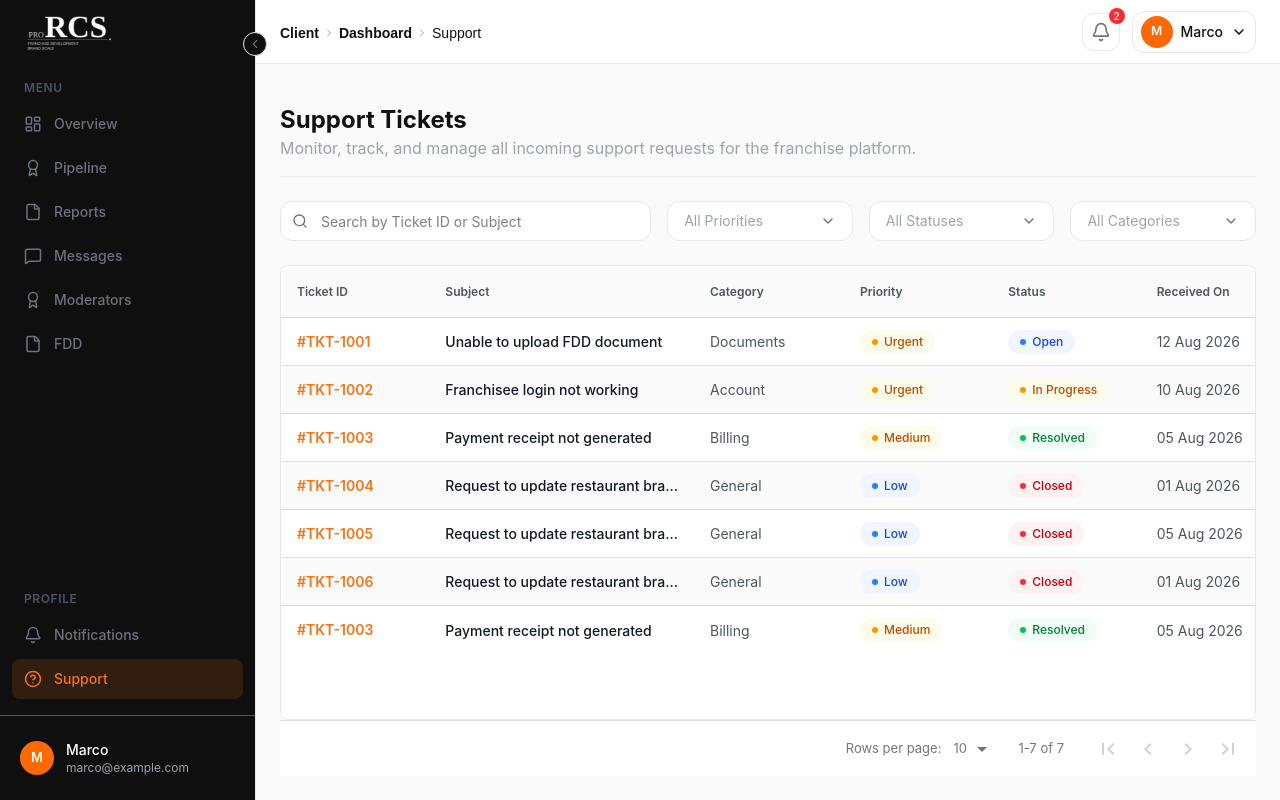
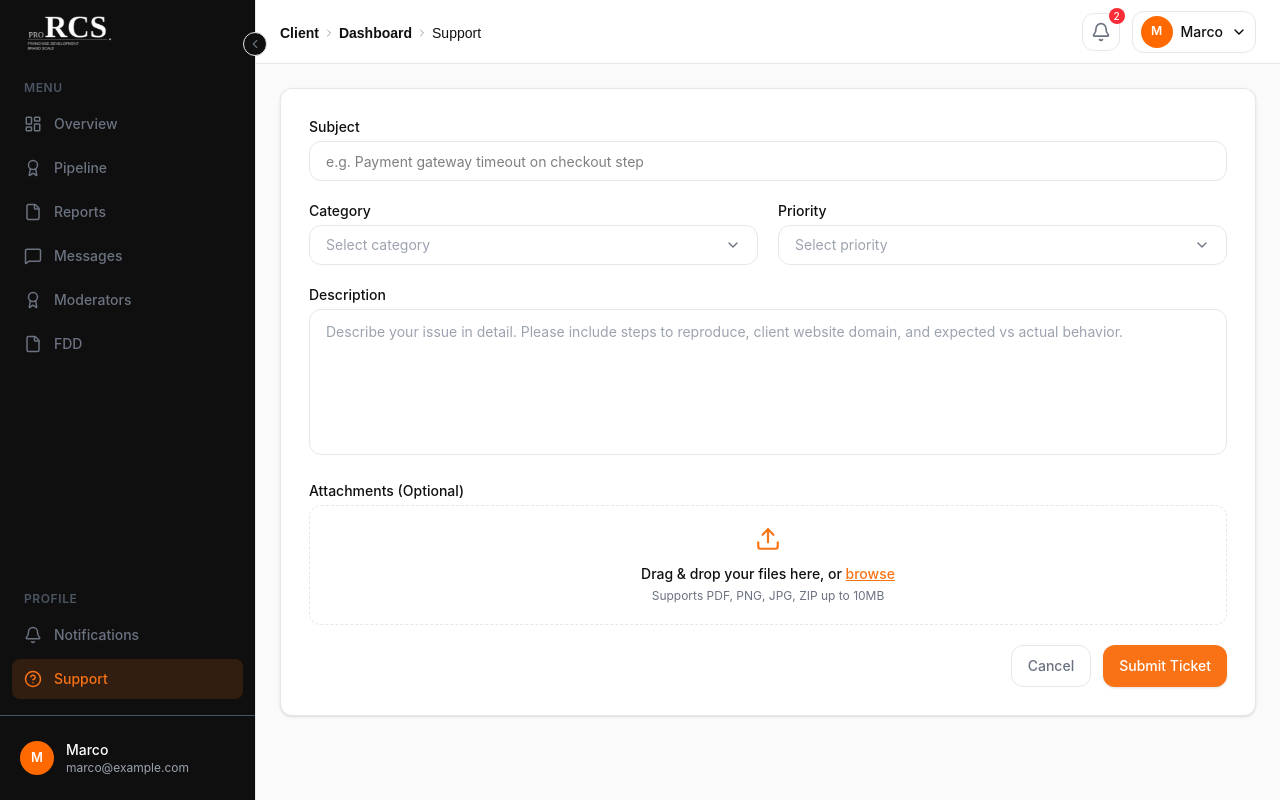
Before and after one commit to hamza-nafasat/rcs-frontend, a React (Vite) app: page /client/dashboard/support in a window 1280 px wide. Built offline with nearby package versions, Linux system fonts and the light colour scheme.

Commit message:
Support Added

```diff
--- a/src/components/shared/FileUpload.jsx
+++ b/src/components/shared/FileUpload.jsx
@@ -1,23 +1,46 @@
 import { Upload, X } from "lucide-react";
-import { useRef } from "react";
+import { useRef, useState } from "react";
 
 const FileUpload = ({
   label,
-  accept = "application/pdf",
-  hint = "PDF up to 10MB",
+  accept = ".pdf,.png,.jpg,.jpeg,.zip",
+  hint = "Supports PDF, PNG, JPG, ZIP up to 10MB",
   file,
   onFileChange,
 }) => {
   const inputRef = useRef(null);
+  const [isDragging, setIsDragging] = useState(false);
+
+  const handleFile = (selectedFile) => {
+    if (!selectedFile) return;
+
+    const maxSize = 10 * 1024 * 1024;
+
+    if (selectedFile.size > maxSize) {
+      return;
+    }
+
+    onFileChange(selectedFile);
+  };
 
   const handleChange = (e) => {
-    onFileChange(e.target.files?.[0] || null);
+    handleFile(e.target.files?.[0]);
+  };
+
+  const handleDrop = (e) => {
+    e.preventDefault();
+    setIsDragging(false);
+
+    const droppedFile = e.dataTransfer.files?.[0];
+    handleFile(droppedFile);
   };
 
   const handleClear = () => {
     onFileChange(null);
 
-    if (inputRef.current) inputRef.current.value = "";
+    if (inputRef.current) {
+      inputRef.current.value = "";
+    }
   };
 
   return (
@@ -28,7 +51,19 @@ const FileUpload = ({
         </label>
       )}
 
-      <div className="rounded-xl border border-dashed border-[#E5E7EB] bg-white px-4 py-6">
+      <div
+        onDragOver={(e) => {
+          e.preventDefault();
+          setIsDragging(true);
+        }}
+        onDragLeave={() => setIsDragging(false)}
+        onDrop={handleDrop}
+        className={`rounded-xl border border-dashed px-4 py-5 transition ${
+          isDragging
+            ? "border-primary bg-orange-50"
+            : "border-[#E5E7EB] bg-white"
+        }`}
+      >
         <input
           ref={inputRef}
           type="file"
@@ -39,7 +74,9 @@ const FileUpload = ({
 
         {file ? (
           <div className="flex items-center justify-between gap-3">
-            <p className="truncate text-sm text-[#111111]">{file.name}</p>
+            <p className="truncate text-sm text-[#111111]">
+              {file.name}
+            </p>
 
             <button
               type="button"
@@ -50,18 +87,26 @@ const FileUpload = ({
             </button>
           </div>
         ) : (
-          <div className="flex flex-col items-center gap-2 text-center">
-            <Upload size={20} className="text-secondary" />
+          <div className="flex flex-col items-center justify-center gap-1 text-center">
+            <Upload
+              size={26}
+              className="mb-2 text-primary"
+            />
 
-            <button
-              type="button"
-              onClick={() => inputRef.current?.click()}
-              className="text-sm font-medium text-primary underline"
-            >
-              Choose a file
-            </button>
+            <p className="text-sm font-medium text-[#111111]">
+              Drag & drop your files here, or{" "}
+              <button
+                type="button"
+                onClick={() => inputRef.current?.click()}
+                className="font-medium text-primary underline"
+              >
+                browse
+              </button>
+            </p>
 
-            <p className="text-xs text-secondary">{hint}</p>
+            <p className="text-xs text-secondary">
+              {hint}
+            </p>
           </div>
         )}
       </div>
--- /dev/null
+++ b/src/pages/client/support/ClientSupport.jsx
@@ -0,0 +1,39 @@
+import { useState } from "react";
+import CreateTicketForm from "./components/CreateTicketForm"
+
+const ClientSupport = () => {
+    const [form, setForm] = useState({
+        subject: "",
+        category: "",
+        priority: "",
+        description: "",
+        attachment: null,
+      });
+
+      const handleChange = (e) => {
+        const { name, value } = e.target;
+
+        setForm((prev) => ({
+          ...prev,
+          [name]: value,
+        }));
+      };
+
+      const handleSubmit = (e) => {
+        e.preventDefault();
+        console.log(form);
+      };
+  return (
+    <>
+        <section>
+            <CreateTicketForm
+                form={form}
+                onChange={handleChange}
+                onSubmit={handleSubmit}
+            />
+        </section>
+    </>
+);
+};
+
+export default ClientSupport;
--- /dev/null
+++ b/src/pages/client/support/components/CreateTicketForm.jsx
@@ -0,0 +1,118 @@
+import Input from "../../../../components/shared/Input";
+import Select from "../../../../components/shared/Select";
+import FileUpload from "../../../../components/shared/FileUpload";
+import Button from "../../../../components/shared/Button";
+
+const CATEGORY_OPTIONS = [
+  "Technical Support",
+  "Billing",
+  "Account",
+  "General",
+];
+
+const PRIORITY_OPTIONS = [
+  "Low",
+  "Medium",
+  "High",
+  "Critical",
+];
+
+const CreateTicketForm = ({
+  form,
+  onChange,
+  onSubmit,
+  onCancel,
+}) => {
+  return (
+    <form
+      onSubmit={onSubmit}
+      className="w-full rounded-xl border border-[#E5E7EB] bg-white p-7 shadow-sm"
+    >
+      {/* Subject */}
+      <Input
+        name="subject"
+        label="Subject"
+        placeholder="e.g. Payment gateway timeout on checkout step"
+        value={form.subject}
+        onChange={onChange}
+      />
+
+      {/* Category + Priority */}
+      <div className="mt-5 grid grid-cols-1 gap-5 sm:grid-cols-2">
+        <Select
+          name="category"
+          label="Category"
+          value={form.category}
+          onChange={onChange}
+          options={CATEGORY_OPTIONS}
+          placeholder="Select category"
+        />
+
+        <Select
+          name="priority"
+          label="Priority"
+          value={form.priority}
+          onChange={onChange}
+          options={PRIORITY_OPTIONS}
+          placeholder="Select priority"
+        />
+      </div>
+
+      {/* Description */}
+      <div className="mt-5">
+        <label className="mb-1 block text-sm font-medium text-[#111111]">
+          Description
+        </label>
+
+        <textarea
+          name="description"
+          value={form.description}
+          onChange={onChange}
+          placeholder="Describe your issue in detail. Please include steps to reproduce, client website domain, and expected vs actual behavior."
+          rows={6}
+          className="w-full resize-none rounded-xl border border-[#E5E7EB] bg-white px-4 py-3 text-sm outline-none placeholder:text-[#9CA3AF] focus:border-primary"
+        />
+      </div>
+
+      {/* Attachment */}
+      <div className="mt-5">
+        <FileUpload
+          label="Attachments (Optional)"
+          accept=".pdf,.png,.jpg,.jpeg,.zip"
+          hint="Supports PDF, PNG, JPG, ZIP up to 10MB"
+          file={form.attachment}
+          onFileChange={(file) =>
+            onChange({
+              target: {
+                name: "attachment",
+                value: file,
+              },
+            })
+          }
+        />
+      </div>
+
+      {/* Buttons */}
+      <div className="mt-5 flex justify-end gap-3">
+        <Button
+          type="button"
+          variant="secondary"
+          onClick={onCancel}
+          className="px-3! py-2! sm:px-4! sm:py-2.5! text-sm rounded cursor-pointer border border-gray-200 transition font-medium bg-transparent text-gray-500! hover:bg-gray-50"
+        >
+          Cancel
+        </Button>
+
+        <Button
+          type="submit"
+          variant="primary"
+          className="px-3! py-2! sm:px-4! sm:py-2.5! text-sm rounded cursor-pointer text-white btn-primary-gradient hover:opacity-90 transition font-medium shadow-sm"
+        >
+          Submit Ticket
+        </Button>
+      </div>
+    </form>
+  );
+};
+
+export default CreateTicketForm;
--- a/src/routes/AppRoutes.jsx
+++ b/src/routes/AppRoutes.jsx
@@ -23,6 +23,7 @@ import Pipeline from "../pages/client/pipeline/Pipeline";
 import Report from "../pages/client/reports/Report";
 import ClientFDD from "../pages/client/fdd/ClientFDD";
 import ClientModerator from "../pages/client/moderators/ClientModerator";
+import ClientSupport from "../pages/client/support/ClientSupport";
 
 const LegacyAdminRedirect = () => {
   const { pathname } = useLocation();
@@ -70,7 +71,7 @@ const AppRoutes = () => {
           <Route path="moderators" element={<ClientModerator />}/>
           <Route path="settings" element={<Settings type="client" />} />
           <Route path="notifications" element={<Notification />} />
-          <Route path="support" element={<Support />} />
+          <Route path="support" element={<ClientSupport />} />
           <Route path="messages" element={<Messages />} />
         </Route>
 
```
